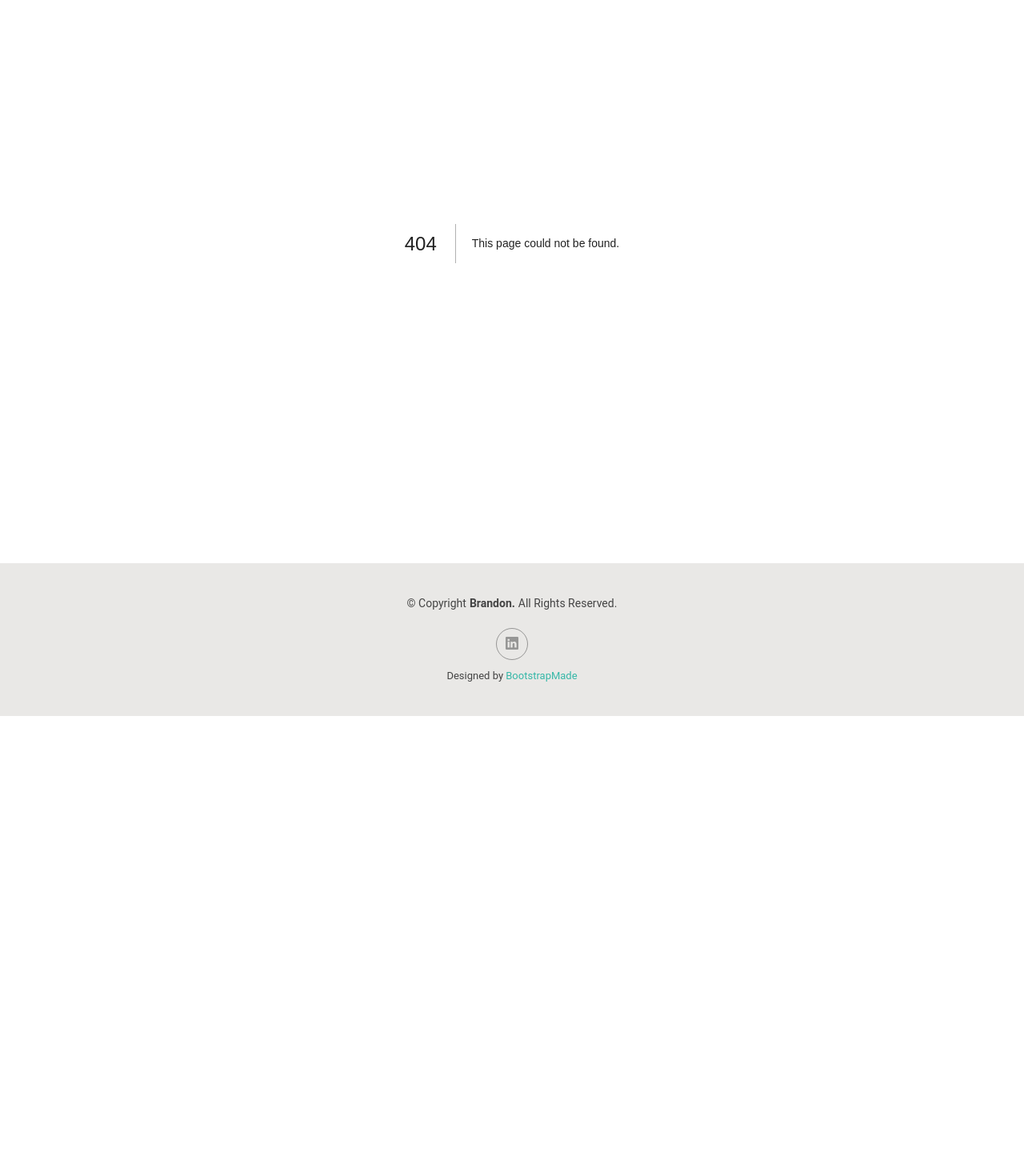
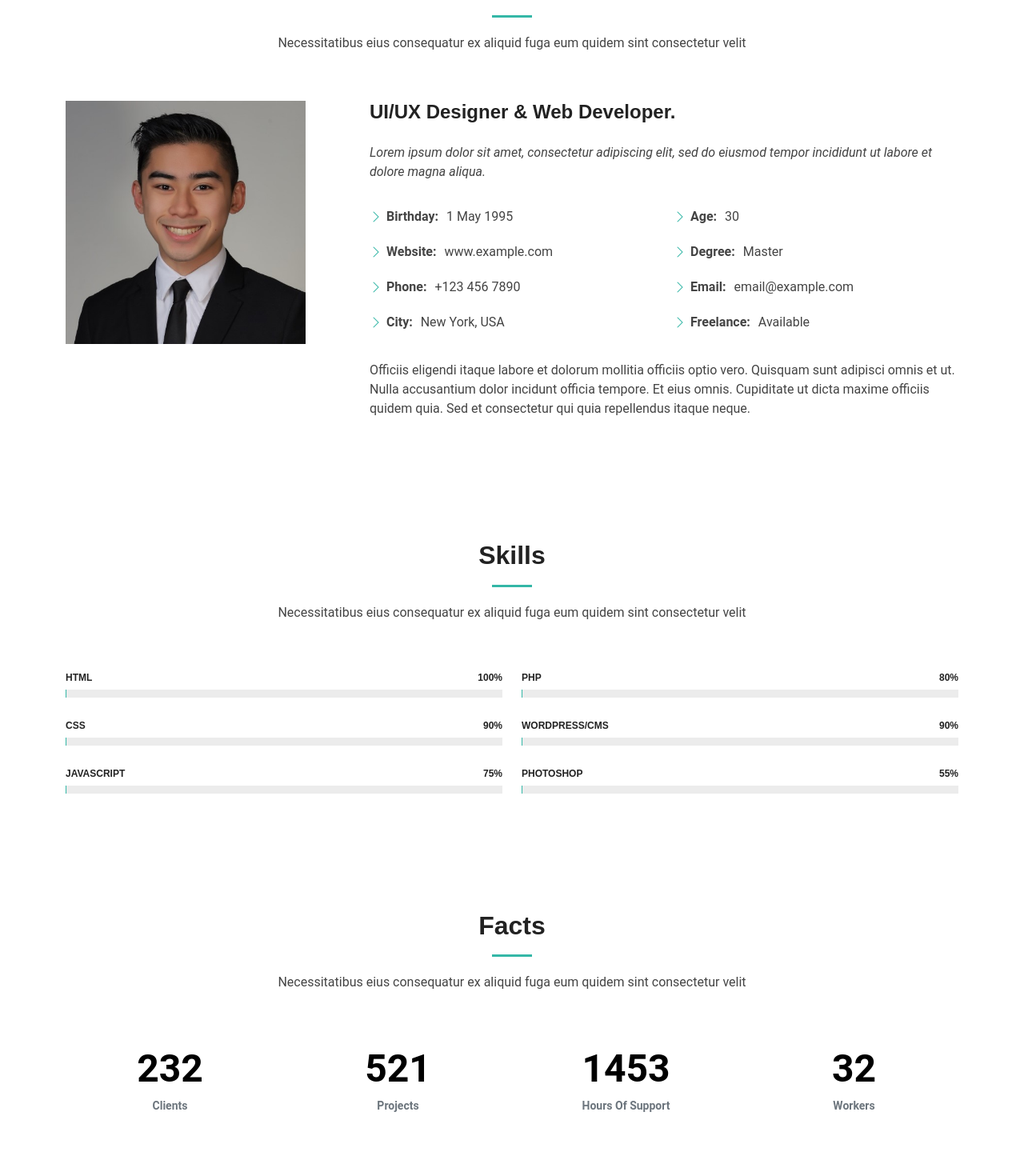
Before and after one commit to bhansea/Personal-Website, a Next.js app: page /about in a window 1280 px wide. Before the commit this address had no page. Shown: the part 180-1650 px from the top of the page at 80% size. Before the commit the page ends 1075 px from the top, so only its background shows below. Built offline with nearby package versions, Linux system fonts and the light colour scheme.

Commit message:
Beginning format of about page

```diff
--- /dev/null
+++ b/src/app/about/page.js
@@ -0,0 +1,205 @@
+"use client";
+
+import Head from 'next/head';
+import Image from 'next/image';
+import { useEffect } from 'react';
+import 'aos/dist/aos.css';
+import AOS from 'aos';
+
+export default function About() {
+
+    useEffect(() => {
+        AOS.init({
+          duration: 1000,
+          easing: 'ease-in-out',
+          once: false,
+          mirror: true
+        });
+
+        const animateNumbers = (entries) => {
+          const speed = 200;
+          entries.forEach(entry => {
+            if (entry.isIntersecting) {
+              const counters = entry.target.querySelectorAll('.counter');
+              counters.forEach(counter => {
+                const target = +counter.getAttribute('data-target');
+                const updateCount = () => {
+                  const count = +counter.innerText;
+                  const increment = target / speed;
+                  if (count < target) {
+                    counter.innerText = Math.ceil(count + increment);
+                    setTimeout(updateCount, 20);
+                  } else {
+                    counter.innerText = target;
+                  }
+                };
+                updateCount();
+              });
+            }
+          });
+        };
+
+        const observer = new IntersectionObserver(animateNumbers, {
+          threshold: 0.5,
+        });
+
+        const factSections = document.querySelectorAll('.count-box');
+        factSections.forEach(section => {
+          observer.observe(section);
+        });
+
+      }, []);
+
+  return (
+    <>
+      <Head>
+        <meta charSet="utf-8" />
+        <meta name="viewport" content="width=device-width, initial-scale=1.0" />
+        <title>About - Personal Portfolio</title>
+        <meta name="description" content="Personal portfolio showcasing skills and experience" />
+        <meta name="keywords" content="portfolio, web developer, ui/ux" />
+        <link href="/assets/img/favicon.png" rel="icon" />
+        <link href="/assets/img/apple-touch-icon.png" rel="apple-touch-icon" />
+      </Head>
+
+      <main className="main">
+        {/* About Section */}
+        <section id="about" className="about section">
+          <div className="container section-title" data-aos="fade-up">
+            <h2>About</h2>
+            <p>Necessitatibus eius consequatur ex aliquid fuga eum quidem sint consectetur velit</p>
+          </div>
+
+          <div className="container" data-aos="fade-up" data-aos-delay="100">
+            <div className="row gy-4 justify-content-center">
+              <div className="col-lg-4">
+                <Image src="/assets/img/profile-img.jpg" className="img-fluid" alt="Profile" width={300} height={400} />
+              </div>
+              <div className="col-lg-8 content">
+                <h2>UI/UX Designer &amp; Web Developer.</h2>
+                <p className="fst-italic py-3">
+                  Lorem ipsum dolor sit amet, consectetur adipiscing elit, sed do eiusmod tempor incididunt ut labore et dolore magna aliqua.
+                </p>
+                <div className="row">
+                  <div className="col-lg-6">
+                    <ul>
+                      <li><i className="bi bi-chevron-right"></i> <strong>Birthday:</strong> <span>1 May 1995</span></li>
+                      <li><i className="bi bi-chevron-right"></i> <strong>Website:</strong> <span>www.example.com</span></li>
+                      <li><i className="bi bi-chevron-right"></i> <strong>Phone:</strong> <span>+123 456 7890</span></li>
+                      <li><i className="bi bi-chevron-right"></i> <strong>City:</strong> <span>New York, USA</span></li>
+                    </ul>
+                  </div>
+                  <div className="col-lg-6">
+                    <ul>
+                      <li><i className="bi bi-chevron-right"></i> <strong>Age:</strong> <span>30</span></li>
+                      <li><i className="bi bi-chevron-right"></i> <strong>Degree:</strong> <span>Master</span></li>
+                      <li><i className="bi bi-chevron-right"></i> <strong>Email:</strong> <span>email@example.com</span></li>
+                      <li><i className="bi bi-chevron-right"></i> <strong>Freelance:</strong> <span>Available</span></li>
+                    </ul>
+                  </div>
+                </div>
+                <p className="py-3">
+                  Officiis eligendi itaque labore et dolorum mollitia officiis optio vero. Quisquam sunt adipisci omnis et ut. Nulla accusantium dolor incidunt officia tempore. Et eius omnis. Cupiditate ut dicta maxime officiis quidem quia. Sed et consectetur qui quia repellendus itaque neque.
+                </p>
+              </div>
+            </div>
+          </div>
+        </section>
+
+        {/* Skills Section */}
+        <section id="skills" className="skills section">
+          <div className="container section-title" data-aos="fade-up">
+            <h2>Skills</h2>
+            <p>Necessitatibus eius consequatur ex aliquid fuga eum quidem sint consectetur velit</p>
+          </div>
+
+          <div className="container" data-aos="fade-up" data-aos-delay="100">
+            <div className="row skills-content skills-animation">
+              <div className="col-lg-6">
+                <div className="progress">
+                  <span className="skill"><span>HTML</span> <i className="val">100%</i></span>
+                  <div className="progress-bar-wrap">
+                    <div className="progress-bar" role="progressbar" aria-valuenow="100" aria-valuemin="0" aria-valuemax="100"></div>
+                  </div>
+                </div>
+
+                <div className="progress">
+                  <span className="skill"><span>CSS</span> <i className="val">90%</i></span>
+                  <div className="progress-bar-wrap">
+                    <div className="progress-bar" role="progressbar" aria-valuenow="90" aria-valuemin="0" aria-valuemax="100"></div>
+                  </div>
+                </div>
+
+                <div className="progress">
+                  <span className="skill"><span>JavaScript</span> <i className="val">75%</i></span>
+                  <div className="progress-bar-wrap">
+                    <div className="progress-bar" role="progressbar" aria-valuenow="75" aria-valuemin="0" aria-valuemax="100"></div>
+                  </div>
+                </div>
+              </div>
+
+              <div className="col-lg-6">
+                <div className="progress">
+                  <span className="skill"><span>PHP</span> <i className="val">80%</i></span>
+                  <div className="progress-bar-wrap">
+                    <div className="progress-bar" role="progressbar" aria-valuenow="80" aria-valuemin="0" aria-valuemax="100"></div>
+                  </div>
+                </div>
+
+                <div className="progress">
+                  <span className="skill"><span>WordPress/CMS</span> <i className="val">90%</i></span>
+                  <div className="progress-bar-wrap">
+                    <div className="progress-bar" role="progressbar" aria-valuenow="90" aria-valuemin="0" aria-valuemax="100"></div>
+                  </div>
+                </div>
+
+                <div className="progress">
+                  <span className="skill"><span>Photoshop</span> <i className="val">55%</i></span>
+                  <div className="progress-bar-wrap">
+                    <div className="progress-bar" role="progressbar" aria-valuenow="55" aria-valuemin="0" aria-valuemax="100"></div>
+                  </div>
+                </div>
+              </div>
+            </div>
+          </div>
+        </section>
+
+        {/* Facts Section */}
+        <section id="facts" className="facts">
+            <div className="container" data-aos="fade-up">
+            <div className="section-title">
+                <h2>Facts</h2>
+                <p>Necessitatibus eius consequatur ex aliquid fuga eum quidem sint consectetur velit</p>
+            </div>
+            <div className="row">
+                <div className="col-lg-3 col-md-6" data-aos="fade-up" data-aos-delay="100">
+                <div className="count-box">
+                    <span className="counter" data-target="232">0</span>
+                    <p>Clients</p>
+                </div>
+                </div>
+                <div className="col-lg-3 col-md-6 mt-5 mt-md-0" data-aos="fade-up" data-aos-delay="200">
+                <div className="count-box">
+                    <span className="counter" data-target="521">0</span>
+                    <p>Projects</p>
+                </div>
+                </div>
+                <div className="col-lg-3 col-md-6 mt-5 mt-lg-0" data-aos="fade-up" data-aos-delay="300">
+                <div className="count-box">
+                    <span className="counter" data-target="1453">0</span>
+                    <p>Hours Of Support</p>
+                </div>
+                </div>
+                <div className="col-lg-3 col-md-6 mt-5 mt-lg-0" data-aos="fade-up" data-aos-delay="400">
+                <div className="count-box">
+                    <span className="counter" data-target="32">0</span>
+                    <p>Workers</p>
+                </div>
+                </div>
+            </div>
+            </div>
+        </section>
+      </main>
+    </>
+  );
+}
--- a/src/app/layout.js
+++ b/src/app/layout.js
@@ -32,7 +32,7 @@ export default function RootLayout({ children }) {
             {/* Centered Navigation */}
             <nav id="navmenu" className="navmenu d-flex justify-content-center align-items-center">
               <ul className="d-flex align-items-center justify-content-center">
-                <li><Link href="/" className="active">Home</Link></li>
+                <li><Link href="/">Home</Link></li>
                 <li><Link href="/about">About</Link></li>
                 <li><Link href="/resume">Resume</Link></li>
                 <li><Link href="/photos">Photos</Link></li>
@@ -75,13 +75,13 @@ export default function RootLayout({ children }) {
               </a>
             </div>
             <div className="credits">
-              Designed by{" "}
+              See here for{" "}
               <a
                 href="https://bootstrapmade.com/"
                 target="_blank"
                 rel="noopener noreferrer"
               >
-                BootstrapMade
+                references
               </a>
             </div>
           </div>
--- a/src/styles/globals.css
+++ b/src/styles/globals.css
@@ -147,7 +147,7 @@ h6 {
   justify-content: space-between;
   align-items: center;
   padding: 15px 20px;
-  background-color: #e9ecef;
+  background-color: #e9e8e6;
   box-shadow: 0 0 18px rgba(0, 0, 0, 0.1);
   z-index: 999;
   font-family: 'Poppins', sans-serif;
@@ -927,6 +927,29 @@ section,
   font-weight: 500;
 }
 
+.facts {
+  padding: 60px 0;
+  text-align: center;
+}
+
+.count-box {
+  margin-bottom: 30px;
+  font-size: 36px;
+  font-weight: 600;
+}
+
+.count-box .counter {
+  display: block;
+  font-size: 48px;
+  color: #000;
+}
+
+.count-box p {
+  margin: 0;
+  font-size: 14px;
+  color: #6c757d;
+}
+
 /*--------------------------------------------------------------
 # Testimonials Section
 --------------------------------------------------------------*/
```
Also changed, not shown: src/app/fonts/GeistMonoVF.woff (deleted), src/app/fonts/GeistVF.woff (deleted).
